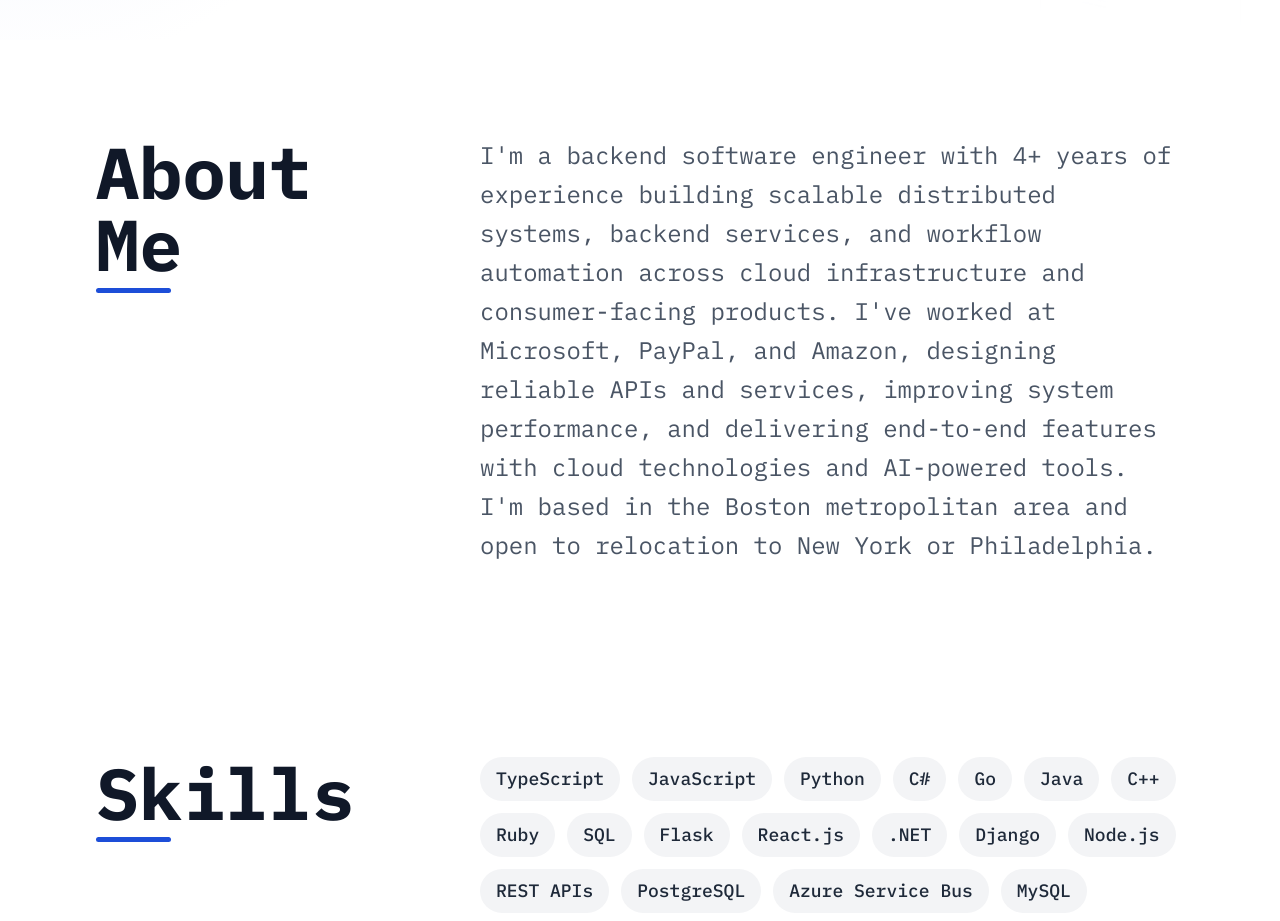
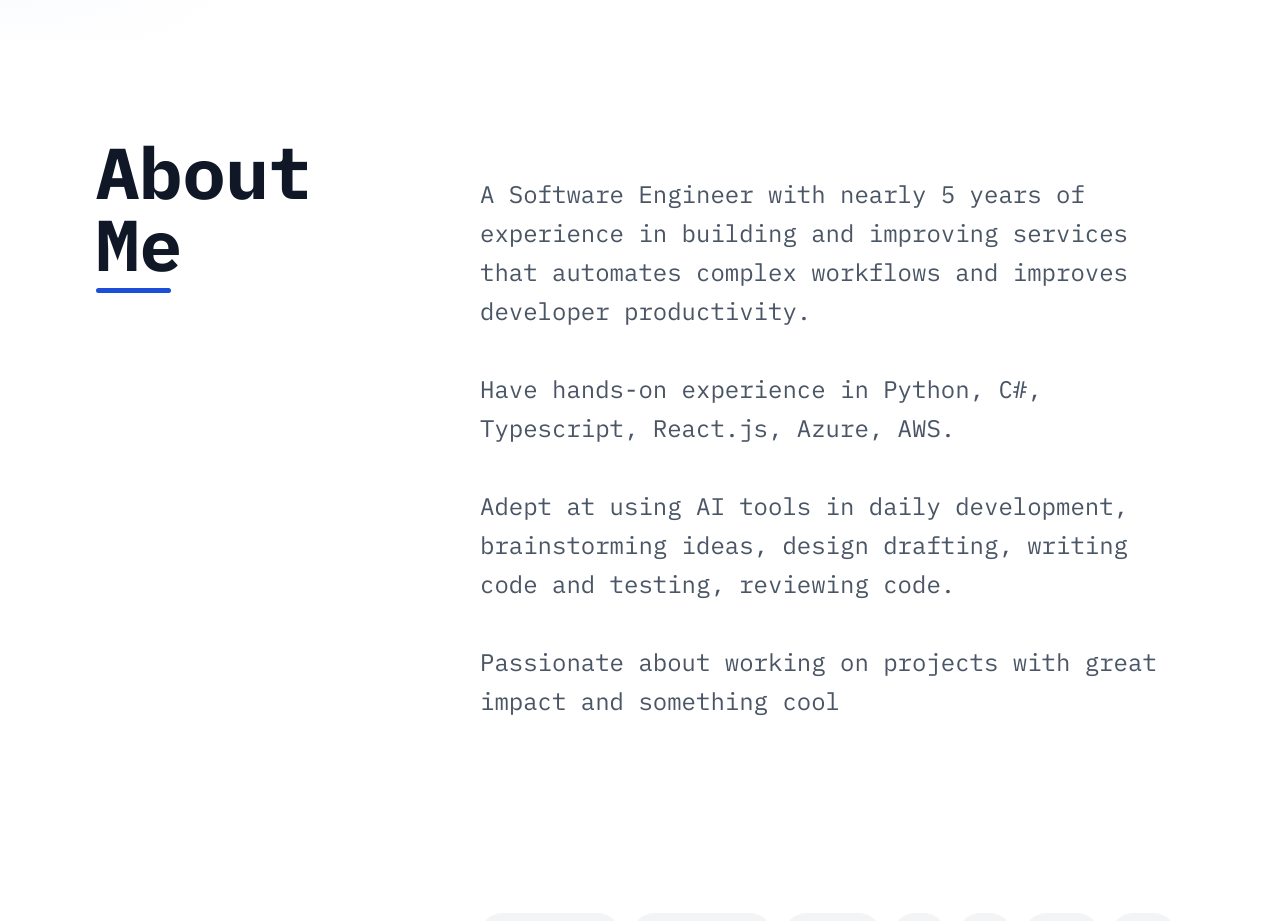
Before and after one commit to wwshenmegui/wwshenmegui.github.io, an Astro site: page / in a window 1280 px wide. Shown: the part 760-1681 px from the top of the page. Built offline with nearby package versions, Linux system fonts and the light colour scheme; Astro itself is replaced by a stand-in of ours.

Commit message:
Replace About Me with supplied introduction
Co-authored-by: Copilot App <223556219+Copilot@users.noreply.github.com>

```diff
--- a/src/components/About.astro
+++ b/src/components/About.astro
@@ -19,7 +19,7 @@ import { siteConfig } from "../config";
       </div>
 
       <div class="lg:col-span-8">
-        <p class="text-lg sm:text-xl md:text-2xl leading-relaxed text-gray-600">
+        <p class="text-lg sm:text-xl md:text-2xl leading-relaxed text-gray-600 whitespace-pre-line">
           {siteConfig.aboutMe}
         </p>
       </div>
--- a/src/config.ts
+++ b/src/config.ts
@@ -10,8 +10,13 @@ export const siteConfig = {
     twitter: "",
     github: "https://github.com/wwshenmegui",
   },
-  aboutMe:
-    "I'm a backend software engineer with 4+ years of experience building scalable distributed systems, backend services, and workflow automation across cloud infrastructure and consumer-facing products. I've worked at Microsoft, PayPal, and Amazon, designing reliable APIs and services, improving system performance, and delivering end-to-end features with cloud technologies and AI-powered tools. I'm based in the Boston metropolitan area and open to relocation to New York or Philadelphia.",
+  aboutMe: `A Software Engineer with nearly 5 years of experience in building and improving services that automates complex workflows and improves developer productivity.
+
+Have hands-on experience in Python, C#, Typescript, React.js, Azure, AWS.
+
+Adept at using AI tools in daily development, brainstorming ideas, design drafting, writing code and testing, reviewing code.
+
+Passionate about working on projects with great impact and something cool`,
   skills: [
     "TypeScript",
     "JavaScript",
```
